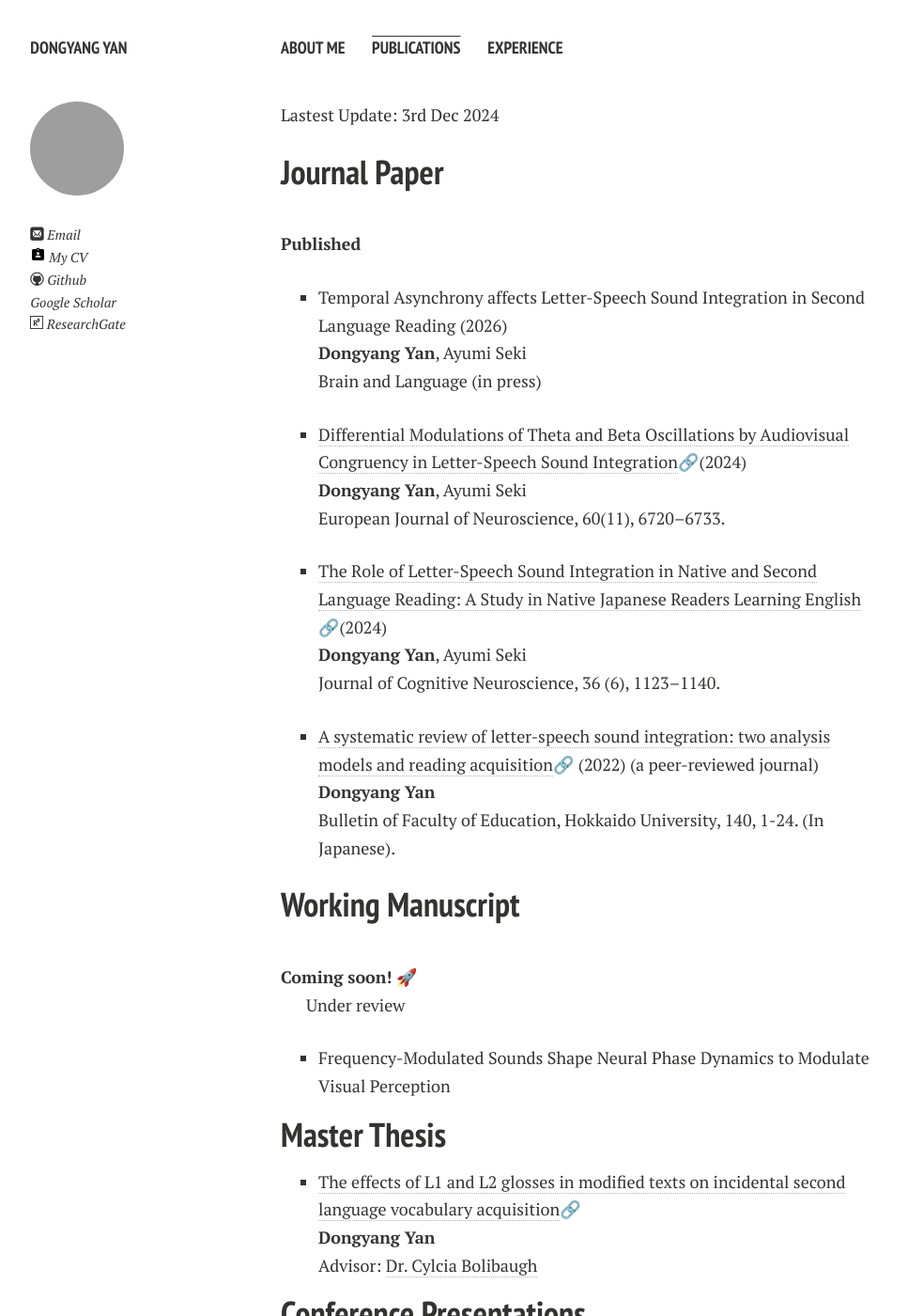
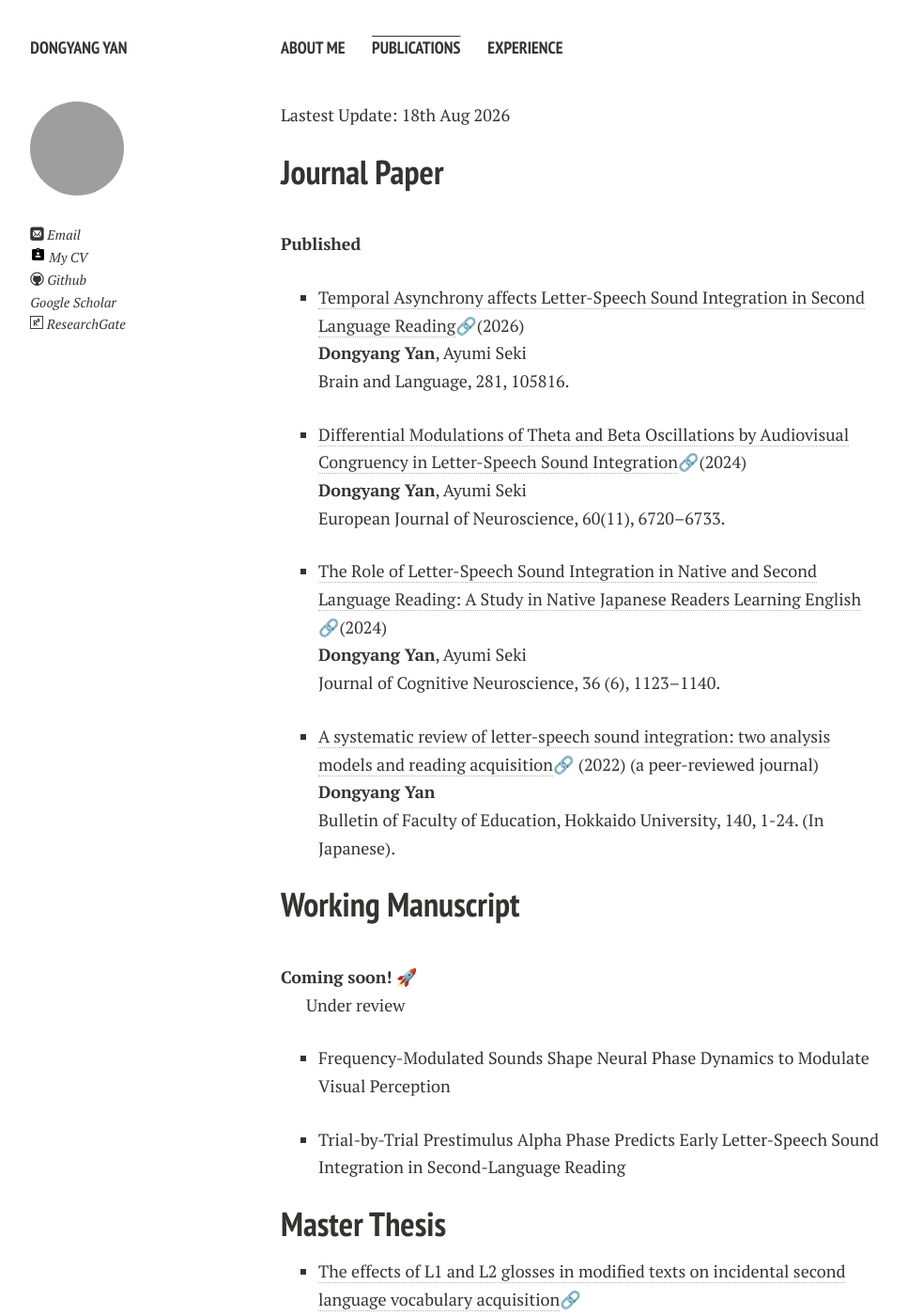
Before and after one commit to ydyxj/ydyxj.github.io, a Jekyll site: the page built from publications.md, in a window 1280 px wide and 1400 px high. Shown: the whole window at 94% size, without its empty margins (21-988 px from the left). Built offline with Jekyll 4.4.1, drawn with Linux system fonts in a browser that asks for light colours; nearby versions of some CDN libraries; comment, search, counter and statistics services are not loaded; a style sheet for code colours, icons or effects is not loaded.

Commit message:
Add files via upload

```diff
--- a/publications.md
+++ b/publications.md
@@ -4,13 +4,13 @@ permalink: /publications/index.html
 title: Publications
 ---
 
-Lastest Update: 3rd Dec 2024&nbsp;
+Lastest Update: 18th Aug 2026&nbsp;
 
 ## Journal Paper
 <br>**Published**
-- Temporal Asynchrony affects Letter-Speech Sound Integration in Second Language Reading (2026)
+- [Temporal Asynchrony affects Letter-Speech Sound Integration in Second Language Reading](https://ydyxj.github.io/file/journal3.pdf)🔗(2026)
 <br>**Dongyang Yan**, Ayumi Seki<br>
-Brain and Language (in press)
+Brain and Language, 281, 105816.
 
  - [Differential Modulations of Theta and Beta Oscillations by Audiovisual Congruency in Letter-Speech Sound Integration](https://ydyxj.github.io/file/journal2.pdf)🔗(2024)
 <br>**Dongyang Yan**, Ayumi Seki<br>
@@ -32,6 +32,8 @@ Education, Hokkaido University, 140, 1-24. (In Japanese).
 Under review
 - Frequency-Modulated Sounds Shape Neural Phase Dynamics to Modulate Visual Perception
 
+- Trial-by-Trial Prestimulus Alpha Phase Predicts Early Letter-Speech Sound Integration in Second-Language Reading
+
 ## Master Thesis
 
 - [The effects of L1 and L2 glosses in modified texts on incidental second language vocabulary acquisition](https://ydyxj.github.io/file/MAthesis.pdf)🔗
```
